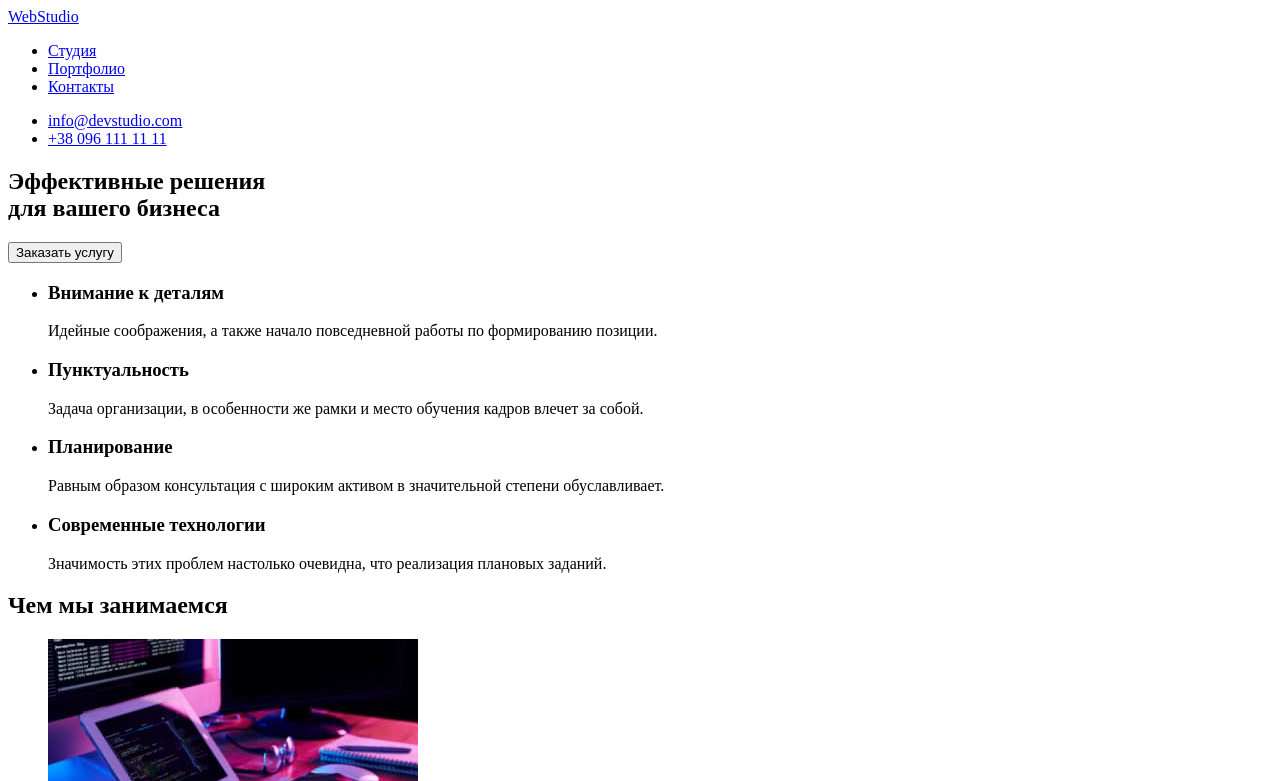
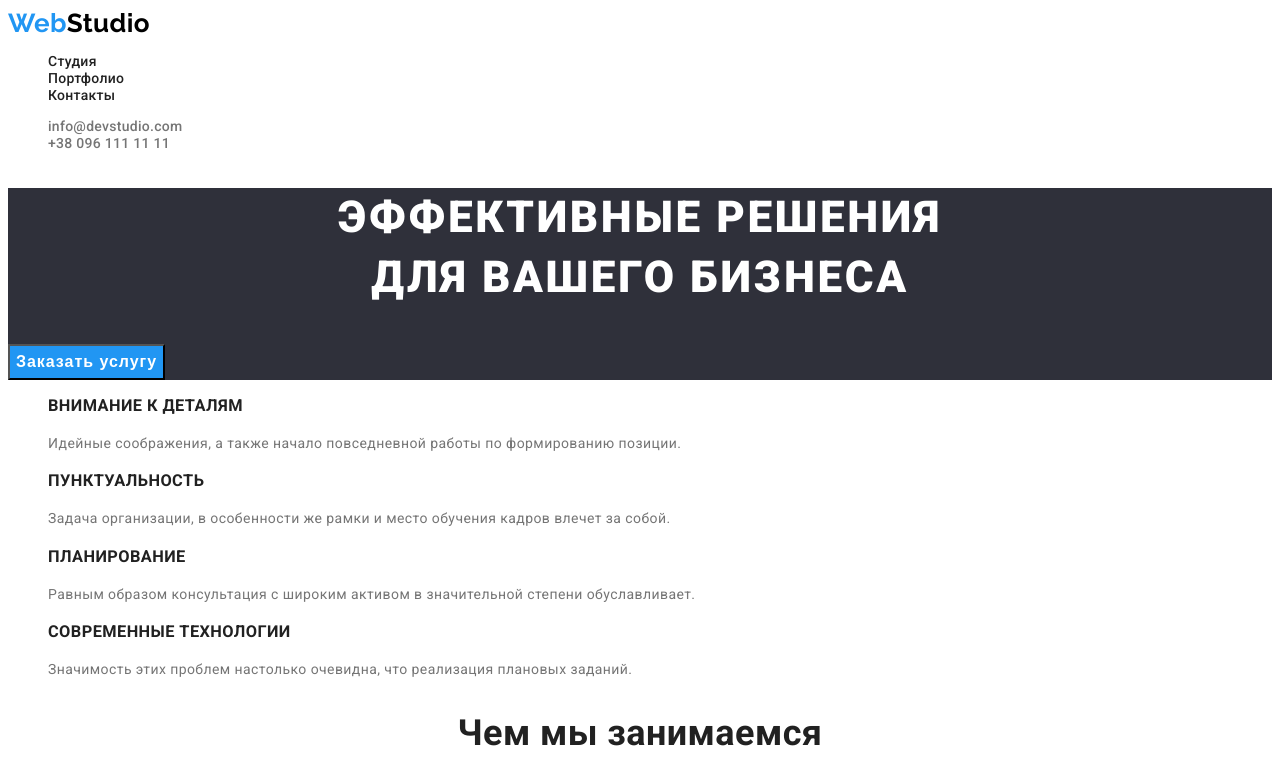
Before and after one commit to ZaraMelikyan/Web-Sttudio, a plain HTML site: page index.html in a window 1280 px wide. Shown: the top 781 px of the page. Drawn offline with Linux system fonts and the light colour scheme.

Commit message:
add font styles

```diff
--- /dev/null
+++ b/css/styles.css
@@ -0,0 +1,188 @@
+:root {
+  --primary-font-family: 'Roboto', sans-serif;
+  --secondary-font-family: 'Raleway', sans-serif;
+  --secondary-background-color: #2f303a;
+  --accent-text-color: #2196f3;
+  --white-color: #ffffff;
+  --extra-black-color: #000000;
+  --black-color: #212121;
+  --grey-color: #757575;
+}
+
+body {
+  font-family: var(--primary-font-family);
+  font-size: 14px;
+  letter-spacing: 0.03em;
+}
+
+.list {
+  list-style: none;
+}
+
+.link {
+  text-decoration: none;
+}
+
+/* ============== COMPONENTS ================= */
+
+.logo {
+  font-family: var(--secondary-font-family);
+  font-weight: 700;
+  font-size: 26px;
+  line-height: 1.19;
+
+  color: var(--accent-text-color);
+}
+
+.logo-part-dark-theme {
+  color: var(--white-color);
+}
+
+.logo-part-light-theme {
+  color: var(--extra-black-color);
+}
+
+
+.logo:hover .logo-part,
+.logo:focus .logo-part {
+  color: var(--accent-text-color);
+}
+
+.section-title {
+    font-weight: 700;
+    font-size: 36px;
+    line-height: 1.17;
+    text-align: center;
+
+    color: var(--black-color);
+}
+
+/* ============== /COMPONENTS ================= */
+
+/* ============== HEADER ================= */
+
+.menu-link {
+  font-weight: 500;
+  line-height: 1.14;
+  letter-spacing: 0.02em;
+
+  color: var(--black-color);
+}
+
+.menu-link:hover,
+.menu-link:focus {
+  color: var(--accent-text-color);
+}
+
+.communication-link {
+  font-weight: 500;
+  line-height: 1.14;
+  letter-spacing: 0.02em;
+
+  color: var(--grey-color);
+}
+
+.communication-link:hover,
+.communication-link:focus {
+  color: var(--accent-text-color);
+}
+
+/* ============== /HEADER ================= */
+
+/* ============== HERO ================= */
+.hero {
+  background-color: var(--secondary-background-color);
+}
+
+.hero-title {
+  font-weight: 900;
+  font-size: 44px;
+  line-height: 1.36;
+  text-align: center;
+  letter-spacing: 0.06em;
+  text-transform: uppercase;
+
+  color: var(--white-color);
+}
+
+.modal-btn {
+  font-weight: 700;
+  font-size: 16px;
+  line-height: 1.88;
+  letter-spacing: 0.06em;
+
+  background-color: var(--accent-text-color);
+  color: var(--white-color);
+}
+
+.modal-btn:hover,
+.modal-btn:focus {
+  background-color: #188ce8;
+}
+
+/* ============== /HERO ================= */
+
+/* ============== ADVANTAGE ================= */
+
+.advantage-item-title {
+  font-weight: 700;
+  line-height: 1.14;
+  text-transform: uppercase;
+
+  color: var(--black-color);
+}
+
+.advantage-item-text {
+  font-weight: 400;
+  line-height: 1.71;
+
+  color: var(--grey-color);
+}
+
+/* ============== /ADVANTAGE ================= */
+
+/* ============== OUR WORK ================= */
+/* ============== /OUR WORK ================= */
+
+
+/* ============== OUR TEAM ================= */
+
+.team-item-title {
+  font-weight: 500;
+  font-size: 16px;
+  line-height: 1.19;
+  text-align: center;
+
+  color: var(--black-color);
+}
+
+.team-item-text {
+  font-weight: 400;
+  font-size: 16px;
+  line-height: 1.19;
+  text-align: center;
+
+  color: var(--grey-color);
+}
+
+/* ============== /OUR TEAM ================= */
+
+/* ================== FOOTER ===================== */
+
+.page-footer {
+  background-color: var(--secondary-background-color);
+}
+
+.contacts-link {
+  font-style: normal;
+  font-weight: 400;
+  line-height: 1.71;
+
+  color: var(--white-color);
+}
+
+.contacts-link-smoky {
+  color: rgba(255, 255, 255, 0.6);
+}
+
+/* ================== /FOOTER ===================== */
--- a/index.html
+++ b/index.html
@@ -5,79 +5,95 @@
     <meta http-equiv="X-UA-Compatible" content="IE=edge" />
     <meta name="viewport" content="width=device-width, initial-scale=1.0" />
     <title>Web Studio</title>
+    <link rel="preconnect" href="https://fonts.googleapis.com" />
+    <link rel="preconnect" href="https://fonts.gstatic.com" crossorigin />
+    <link
+      href="https://fonts.googleapis.com/css2?family=Raleway:wght@700&family=Roboto:wght@400;500;700;900&display=swap"
+      rel="stylesheet"
+    />
+    <link rel="stylesheet" href="./css/styles.css" />
   </head>
   <body>
-    <header>
-      <nav>
-        <a href="./index.html" lang="en">WebStudio</a>
-        <ul>
-          <li>
-            <a href="./index.html">Студия</a>
+    <!--HEADER-->
+    <header class="page-header">
+      <nav class="navigation">
+        <a class="logo link" href="./index.html" lang="en"
+          >Web<span class="logo-part-light-theme logo-part">Studio</span>
+        </a>
+        <ul class="menu list">
+          <li class="menu-item">
+            <a class="menu-link link" href="./index.html">Студия</a>
           </li>
-          <li>
-            <a href="#">Портфолио</a>
+          <li class="menu-item">
+            <a class="menu-link link" href="#">Портфолио</a>
           </li>
-          <li>
-            <a href="#">Контакты</a>
+          <li class="menu-item">
+            <a class="menu-link link" href="#">Контакты</a>
           </li>
         </ul>
       </nav>
 
-      <ul>
-        <li>
-          <a href="mailto:info@devstudio.com">info@devstudio.com</a>
+      <ul class="communication-list list">
+        <li class="communication-item">
+          <a class="communication-link link" href="mailto:info@devstudio.com">info@devstudio.com</a>
         </li>
-        <li>
-          <a href="tel:+380961111111">+38 096 111 11 11</a>
+        <li class="communication-item">
+          <a class="communication-link link" href="tel:+380961111111">+38 096 111 11 11</a>
         </li>
       </ul>
     </header>
     <main>
-      <!--Hero-->
-      <section>
-        <h1>
+      <!--HERO-->
+      <section class="hero">
+        <h1 class="hero-title">
           Эффективные решения <br />
           для вашего бизнеса
         </h1>
-        <button type="button">Заказать услугу</button>
+        <button class="modal-btn" type="button">Заказать услугу</button>
       </section>
-      <!-- Advantage -->
-      <section>
+
+      <!-- ADVANTAGE -->
+      <section class="advantage">
         <h2 hidden>Наши преимущества</h2>
-        <ul>
-          <li>
-            <h3>Внимание к деталям</h3>
-            <p>Идейные соображения, а также начало повседневной работы по формированию позиции.</p>
+        <ul class="advantage-list list">
+          <li class="advantage-item">
+            <h3 class="advantage-item-title">Внимание к деталям</h3>
+            <p class="advantage-item-text">
+              Идейные соображения, а также начало повседневной работы по формированию позиции.
+            </p>
           </li>
-          <li>
-            <h3>Пунктуальность</h3>
-            <p>
+          <li class="advantage-item">
+            <h3 class="advantage-item-title">Пунктуальность</h3>
+            <p class="advantage-item-text">
               Задача организации, в особенности же рамки и место обучения кадров влечет за собой.
             </p>
           </li>
-          <li>
-            <h3>Планирование</h3>
-            <p>
+          <li class="advantage-item">
+            <h3 class="advantage-item-title">Планирование</h3>
+            <p class="advantage-item-text">
               Равным образом консультация с широким активом в значительной степени обуславливает.
             </p>
           </li>
-          <li>
-            <h3>Современные технологии</h3>
-            <p>Значимость этих проблем настолько очевидна, что реализация плановых заданий.</p>
+          <li class="advantage-item">
+            <h3 class="advantage-item-title">Современные технологии</h3>
+            <p class="advantage-item-text">
+              Значимость этих проблем настолько очевидна, что реализация плановых заданий.
+            </p>
           </li>
         </ul>
       </section>
-      <!-- our work -->
-      <section>
-        <h2>Чем мы занимаемся</h2>
-        <ul>
+
+      <!-- OUR WORK -->
+      <section class="work">
+        <h2 class="section-title">Чем мы занимаемся</h2>
+        <ul class="list">
           <li>
             <img src="./images/work/img-1.jpg" alt="Разработка сайтa" width="370" height="294" />
           </li>
           <li>
             <img
               src="./images/work/img-2.jpg"
-              alt="разработка мобильных приложений"
+              alt="Разработка мобильных приложений"
               width="370"
               height="294"
             />
@@ -87,47 +103,61 @@
           </li>
         </ul>
       </section>
-      <!-- Our team -->
-      <section>
-        <h2>Наша команда</h2>
-        <ul>
-          <li>
+
+      <!-- OUR TEAM -->
+      <section class="team">
+        <h2 class="section-title">Наша команда</h2>
+        <ul class="team-list list">
+          <li class="team-item">
             <img src="images/team/igor.jpg" alt="" width="270" height="260" />
-            <h3>Игорь Демьяненко</h3>
-            <p lang="en">Product Designer</p>
+            <h3 class="team-item-title">Игорь Демьяненко</h3>
+            <p class="team-item-text" lang="en">Product Designer</p>
           </li>
-          <li>
+          <li class="team-item">
             <img src="images/team/olga.jpg" alt="" width="270" height="260" />
-            <h3>Ольга Репина</h3>
-            <p lang="en">Frontend Developer</p>
+            <h3 class="team-item-title">Ольга Репина</h3>
+            <p class="team-item-text" lang="en">Frontend Developer</p>
           </li>
-          <li>
+          <li class="team-item">
             <img src="images/team/nikolay.jpg" alt="" width="270" height="260" />
-            <h3>Николай Тарасов</h3>
-            <p lang="en">Marketing</p>
+            <h3 class="team-item-title">Николай Тарасов</h3>
+            <p class="team-item-text" lang="en">Marketing</p>
           </li>
-          <li>
+          <li class="team-item">
             <img src="images/team/mikhail.jpg" alt="" width="270" height="260" />
-            <h3>Михаил Ермаков</h3>
-            <p lang="en">UI Designer</p>
+            <h3 class="team-item-title">Михаил Ермаков</h3>
+            <p class="team-item-text" lang="en">UI Designer</p>
           </li>
         </ul>
       </section>
     </main>
-    <footer>
-      <a href="./index.html" lang="en">WebStudio</a>
-      <address>
-        <ul>
-          <li>
+
+    <!-- FOOTER -->
+    <footer class="page-footer">
+      <a class="logo link" href="./index.html" lang="en"
+        >Web<span class="logo-part-dark-theme logo-part">Studio</span></a
+      >
+      <address class="contacts">
+        <ul class="contacts-list list">
+          <li class="contacts-item">
             <a
+              class="contacts-link link"
               href="https://goo.gl/maps/AWRcQtABmfqdJFq86?coh=178572&entry=tt"
               target="_blank"
               rel="noopener noreferrer"
               >г. Киев, пр-т Леси Украинки, 26</a
             >
           </li>
-          <li><a href="mailto:info@example.com">info@example.com</a></li>
-          <li><a href="tel:+380991111111">+38 099 111 11 11</a></li>
+          <li class="contacts-item">
+            <a class="contacts-link contacts-link-smoky link" href="mailto:info@example.com"
+              >info@example.com</a
+            >
+          </li>
+          <li class="contacts-item">
+            <a class="contacts-link contacts-link-smoky link" href="tel:+380991111111"
+              >+38 099 111 11 11</a
+            >
+          </li>
         </ul>
       </address>
     </footer>
```
